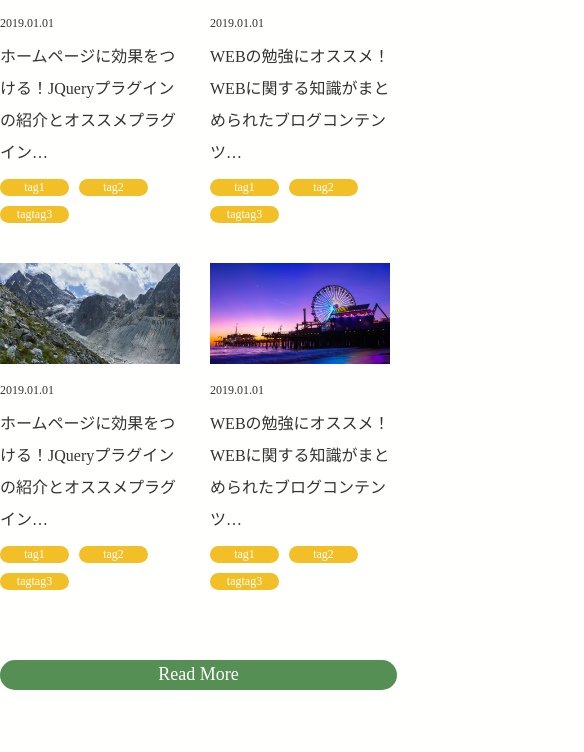
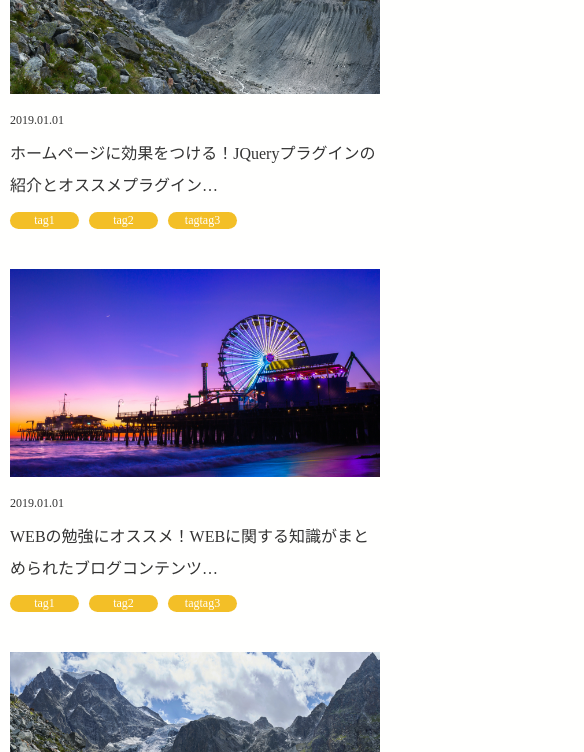
Before and after one commit to daichan2019/flocss-study, a website: page index.html in a window 390 px wide. Shown: the part 1198-1950 px from the top of the page, 584 px wide, since content can reach past the window. Drawn offline with Linux system fonts and the light colour scheme.

Commit message:
[Update]
index.htmlのresponsive対応までコーディング

```diff
--- a/index.html
+++ b/index.html
@@ -20,13 +20,18 @@
           </a>
           <span class="l-header__subtitle">未経験からエンジニアを目指す!</span>
         </h1>
-        <nav class="c-nav">
+        <nav class="c-nav l-header__nav">
           <ul class="c-nav__list">
             <li class="c-nav__item"><a href="">記事一覧</a></li>
             <li class="c-nav__item"><a href="">運営者情報</a></li>
             <li class="c-nav__item"><a href="">お問い合わせ</a></li>
           </ul>
         </nav>
+        <div class="l-header__nav-toggle">
+          <span></span>
+          <span></span>
+          <span></span>
+        </div>
       </div>
     </header>
     <!-- End Header -->
@@ -208,7 +213,7 @@
           </li>
         </ul>
 
-        <div class="p-read-more">
+        <div class="p-button">
           <a href="" class="c-button">Read More</a>
         </div>
       </main>
--- a/scss/foundation/_variable.scss
+++ b/scss/foundation/_variable.scss
@@ -10,6 +10,7 @@ $green: #558f54 !default;
 $fontWhite: $white !default;
 $fontBlack: $black !default;
 $borderColor: $grey !default;
+$hamburgerBg: $black !default;
 $bodyBg: $white !default;
 $footerBg: $black !default;
 $sidebarBg: $sement !default;
@@ -20,16 +21,16 @@ $readMoreBg: $green !default;
 // MEDIA QUERIES
 // min-width
 $breakpoint-up: (
-  "sm": "screen and (min-width: 600px)",
+  "sm": "screen and (min-width: 560px)",
   "md": "screen and (min-width: 768px)",
   "lg": "screen and (min-width: 960px)",
-  "xl": "screen and (min-width: 1200px)",
+  "xl": "screen and (min-width: 1025px)",
 ) !default;
 
 // max-width
 $breakpoint-down: (
-  "sm": "screen and (max-width: 599px)",
+  "sm": "screen and (max-width: 559px)",
   "md": "screen and (max-width: 767px)",
   "lg": "screen and (max-width: 959px)",
-  "xl": "screen and (max-width: 1199px)",
+  "xl": "screen and (max-width: 1024px)",
 ) !default;
--- a/scss/layout/_l-header.scss
+++ b/scss/layout/_l-header.scss
@@ -4,6 +4,7 @@
   height: 50px;
   position: sticky;
   top: 0;
+  z-index: 999;
 
   &__inner {
     align-items: center;
@@ -26,4 +27,55 @@
     font-size: 14px;
     margin-left: 20px;
   }
+
+  &__nav-toggle {
+    display: none;
+  }
 }
+
+@include mq-down(xl) {
+  .l-header {
+    &__inner {
+      width: 98%;
+    }
+  }
+}
+
+@include mq-down(lg) {
+  .l-header {
+    &__subtitle {
+      display: none;
+    }
+
+    &__nav {
+      display: none;
+    }
+
+    &__nav-toggle {
+      display: inline-block;
+      height: 25px;
+      position: relative;
+      width: 30px;
+
+      span {
+        background-color: $hamburgerBg;
+        border-radius: 4px;
+        height: 4px;
+        position: absolute;
+        width: 100%;
+      }
+
+      span:first-of-type {
+        top: 0;
+      }
+
+      span:nth-of-type(2) {
+        top: 10px;
+      }
+
+      span:last-of-type {
+        top: 20px;
+      }
+    }
+  }
+}
--- a/scss/layout/_l-main.scss
+++ b/scss/layout/_l-main.scss
@@ -1,4 +1,11 @@
 .l-main {
   max-width: 640px;
-  width: 100%;
+  width: calc(100% - 380px);
 }
+
+@include mq-down(lg) {
+  .l-main {
+    max-width: none;
+    width: 100%;
+  }
+}
--- a/scss/layout/_l-sidebar.scss
+++ b/scss/layout/_l-sidebar.scss
@@ -12,3 +12,11 @@
     font-weight: 600;
   }
 }
+
+@include mq-down(lg) {
+  .l-sidebar {
+    margin: 40px 0 0 0;
+    max-width: none;
+    width: 100%;
+  }
+}
--- a/scss/layout/_l-wrapper.scss
+++ b/scss/layout/_l-wrapper.scss
@@ -7,3 +7,20 @@
     margin: 30px auto 65px;
   }
 }
+
+@include mq-down(xl) {
+  .l-wrapper {
+    &--front {
+      margin: 30px 10px 65px;
+    }
+  }
+}
+
+@include mq-down(lg) {
+  .l-wrapper {
+    &--front {
+      flex-direction: column;
+      margin: 0 10px 65px;
+    }
+  }
+}
--- a/scss/object/component/_c-jumbotron.scss
+++ b/scss/object/component/_c-jumbotron.scss
@@ -38,3 +38,11 @@
     min-height: 82px;
   }
 }
+
+@include mq-down(lg) {
+  .c-jumbotron {
+    left: 50%;
+    margin-left: -50vw;
+    width: 100vw;
+  }
+}
--- a/scss/object/project/_p-archive.scss
+++ b/scss/object/project/_p-archive.scss
@@ -1,4 +1,6 @@
 .p-archives {
+  display: flex;
+  flex-wrap: wrap;
   margin-top: 20px;
 }
 
@@ -27,6 +29,38 @@
   }
 }
 
-.p-archive + .p-archive {
-  margin-top: 20px;
+@include mq-up(lg) {
+  .p-archive + .p-archive {
+    margin-top: 20px;
+  }
 }
+
+@include mq-down(lg) {
+  .p-archive {
+    width: calc(50% - 20px);
+
+    &:nth-of-type(2n) {
+      margin-left: 20px;
+    }
+
+    &:nth-of-type(n + 3) {
+      margin-top: 20px;
+    }
+  }
+}
+
+@include mq-down(sm) {
+  .p-archive {
+    width: 100%;
+    &:nth-of-type(2n) {
+      margin-left: 0;
+    }
+
+    &:nth-of-type(n + 3) {
+      margin-top: 0;
+    }
+  }
+  .p-archive + .p-archive {
+    margin-top: 20px;
+  }
+}
--- a/scss/object/project/_p-article.scss
+++ b/scss/object/project/_p-article.scss
@@ -24,3 +24,13 @@
 .p-article:nth-of-type(n + 3) {
   margin-top: 30px;
 }
+
+@include mq-down(sm) {
+  .p-article {
+    width: 100%;
+  }
+
+  .p-article + .p-article {
+    margin-top: 30px;
+  }
+}
--- a/scss/object/project/_p-read-more.scss
+++ b/scss/object/project/_p-button.scss
@@ -1,4 +1,4 @@
-.p-read-more {
+.p-button {
   color: $fontWhite;
   font-size: 18px;
   height: 30px;
@@ -11,3 +11,10 @@
     width: 100%;
   }
 }
+
+@include mq-down(sm) {
+  .p-button {
+    max-width: none;
+    width: 61.8vw;
+  }
+}
```
Also changed, not shown: scss/style.css.
